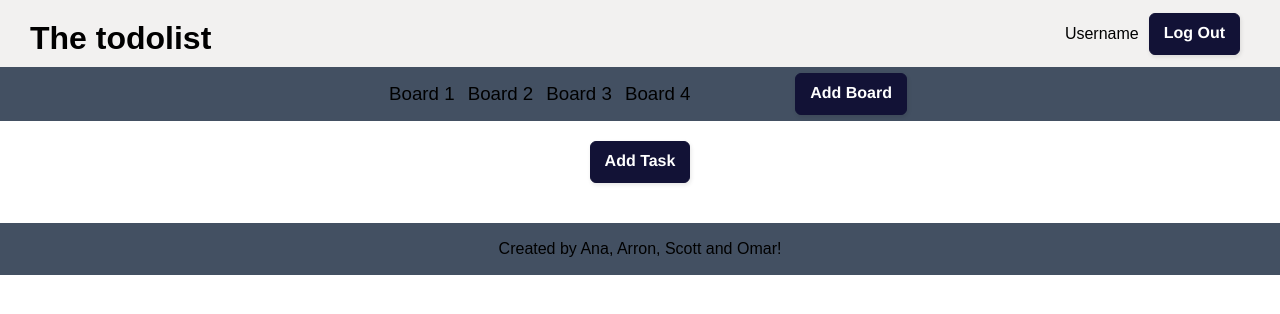
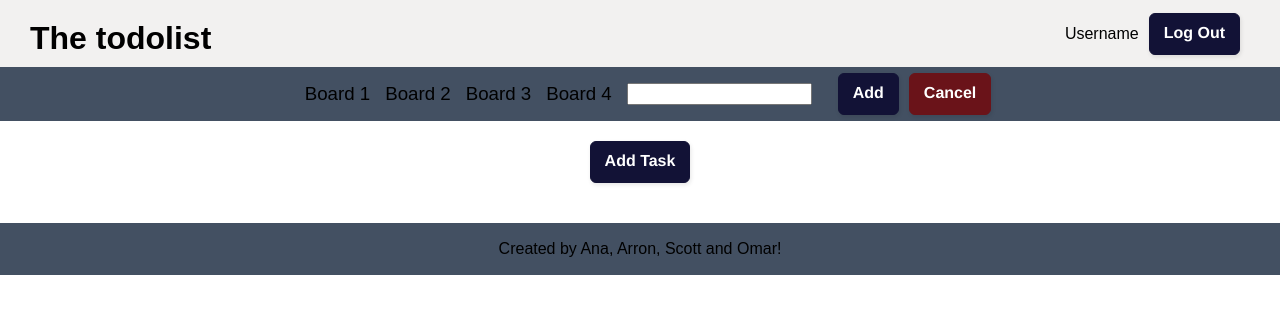
Before and after one commit to anammSky/to-do-app, a React (Create React App) app in the folder client/: page / in a window 1280 px wide. Both pictures are taken after a click on the button "Add Board". Shown: the top 314 px of the page. Built offline with nearby package versions, Linux system fonts and the light colour scheme; no server answers; a web font is replaced by a local one.

Commit message:
added board input

```diff
--- a/client/src/assets/boards.css
+++ b/client/src/assets/boards.css
@@ -13,14 +13,20 @@
 .board__name {
   font-weight: var(--font-light);
   margin: 0;
-  margin-right: 5%;
+  margin-right: 15px;
   white-space: nowrap;
 }
 
 .board__name:last-child {
   margin-right: 0;
 }
+/* .board__name__input {
+} */
 .board__btn {
-  margin-left: 10%;
+  margin-left: 10px;
   align-self: center;
 }
+
+.board__btn__container {
+  display: flex;
+}
--- a/client/src/components/Boards.js
+++ b/client/src/components/Boards.js
@@ -1,7 +1,11 @@
-import React from "react";
+import React, { useState } from "react";
 import "../assets/boards.css";
 
 export default function Boards() {
+  const [isShown, setIsShown] = useState(false);
+  function toggleShown() {
+    setIsShown((prevShown) => !prevShown);
+  }
   return (
     <section className="board">
       <div className="board__name__container">
@@ -9,8 +13,30 @@ export default function Boards() {
         <h3 className="board__name">Board 2</h3>
         <h3 className="board__name">Board 3</h3>
         <h3 className="board__name">Board 4</h3>
+        {isShown && (
+          <input
+            className="board__name__input"
+            type="text"
+            id="add-board"
+            name="add-board"
+          ></input>
+        )}
       </div>
-      <button className="btn board__btn">Add Board</button>
+      {!isShown && (
+        <button className="btn board__btn" onClick={toggleShown}>
+          Add Board
+        </button>
+      )}
+      {isShown && (
+        <div className="board__btn__container">
+          <button className="btn board__btn" onClick={toggleShown}>
+            Add
+          </button>
+          <button className="btn board__btn btn--danger" onClick={toggleShown}>
+            Cancel
+          </button>
+        </div>
+      )}
     </section>
   );
 }
```
